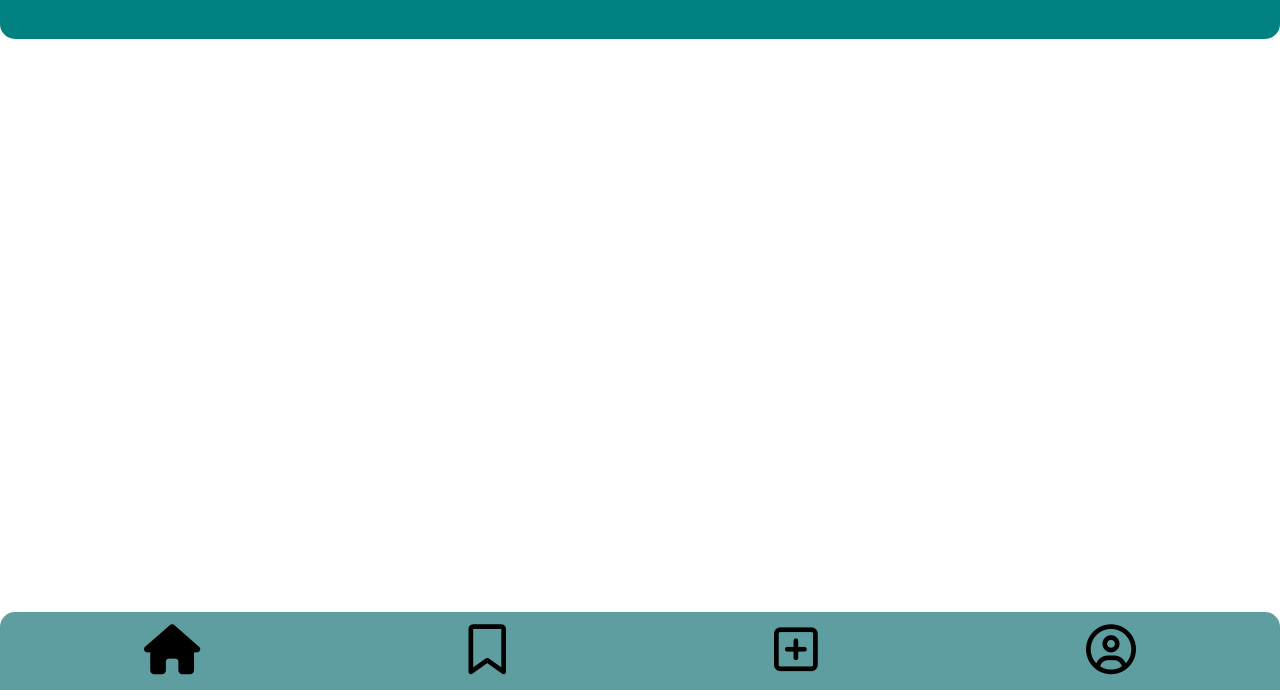
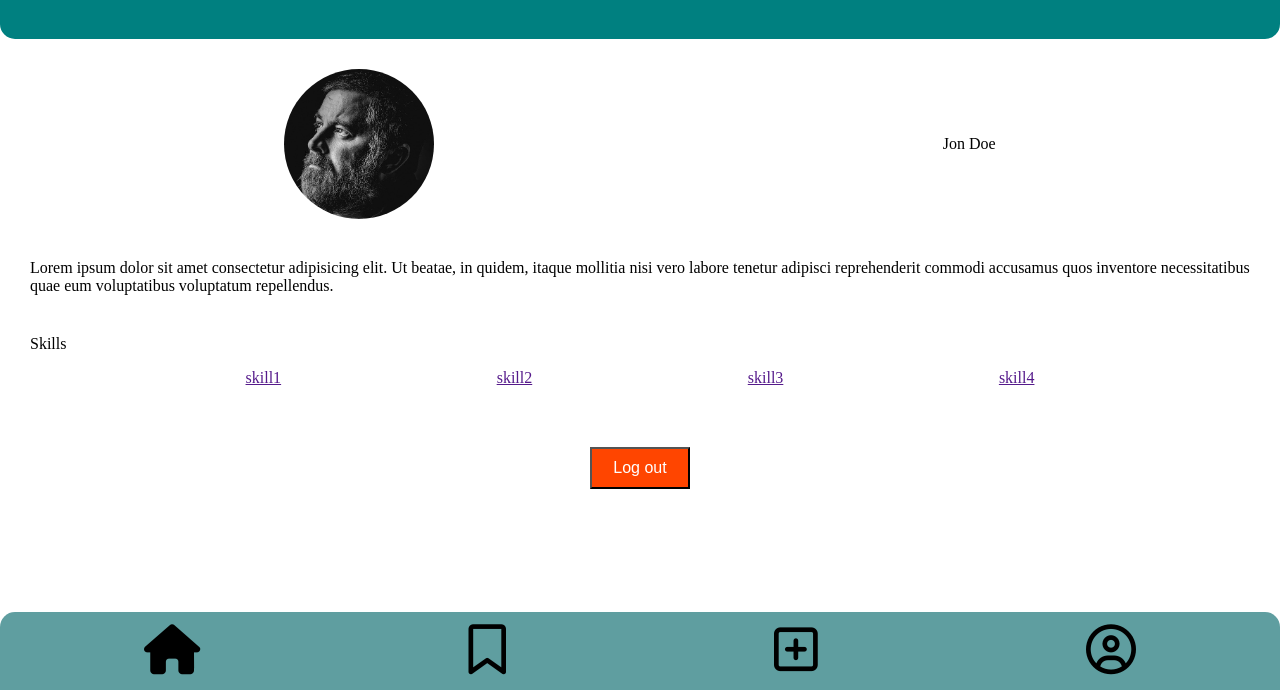
Before and after one commit to FlyingMoe91/quiz-app, a plain HTML site: page pages/profile.html in a window 1280 px wide. Shown: the part 110-800 px from the top of the page. Drawn offline with Linux system fonts and the light colour scheme.

Commit message:
Filled profile

```diff
--- a/pages/profile.html
+++ b/pages/profile.html
@@ -18,7 +18,26 @@
     <header class="header">
       <h1 class="header__headline">Profile</h1>
     </header>
-
+    <main class="profile__main">
+      <figure class="profile-pic__head">
+        <img class="profile-pic" src="/images/profilepic.jpg" />
+        <figcaption>Jon Doe</figcaption>
+      </figure>
+      <p class="profile--text">
+        Lorem ipsum dolor sit amet consectetur adipisicing elit. Ut beatae, in
+        quidem, itaque mollitia nisi vero labore tenetur adipisci reprehenderit
+        commodi accusamus quos inventore necessitatibus quae eum voluptatibus
+        voluptatum repellendus.
+      </p>
+      <label for="profile-tags">Skills</label>
+      <ul id="profile-tags" class="profile__tags--list">
+        <li class="profile__tags--item"><a href="">skill1</a></li>
+        <li class="profile__tags--item"><a href="">skill2</a></li>
+        <li class="profile__tags--item"><a href="">skill3</a></li>
+        <li class="profile__tags--item"><a href="">skill4</a></li>
+      </ul>
+      <button class="profile--logout">Log out</button>
+    </main>
     <footer class="footer">
       <a href="../index.html" class="footer__icons"
         ><i class="fas fa-home"></i
--- a/style.css
+++ b/style.css
@@ -3,3 +3,4 @@
 @import "./styles/components/card.css";
 @import "./styles/components/footer.css";
 @import "./styles/components/form.css";
+@import "./styles/components/profile.css";
--- /dev/null
+++ b/styles/components/profile.css
@@ -0,0 +1,36 @@
+.profile__main {
+  margin: 30px;
+}
+
+.profile-pic__head {
+  display: flex;
+  justify-content: space-around;
+  align-items: center;
+  margin: 0;
+}
+
+.profile-pic {
+  width: 150px;
+  border-radius: 50%;
+}
+
+.profile--text {
+  margin: 40px 0px;
+}
+
+.profile__tags--list {
+  list-style: none;
+  display: flex;
+  justify-content: space-evenly;
+  padding: 0;
+}
+
+.profile--logout {
+  display: block;
+  margin: 60px auto;
+  padding: 10px;
+  width: 100px;
+  font-size: 1rem;
+  background-color: orangered;
+  color: white;
+}
```
Also changed, not shown: images/profilepic.jpg (added).
